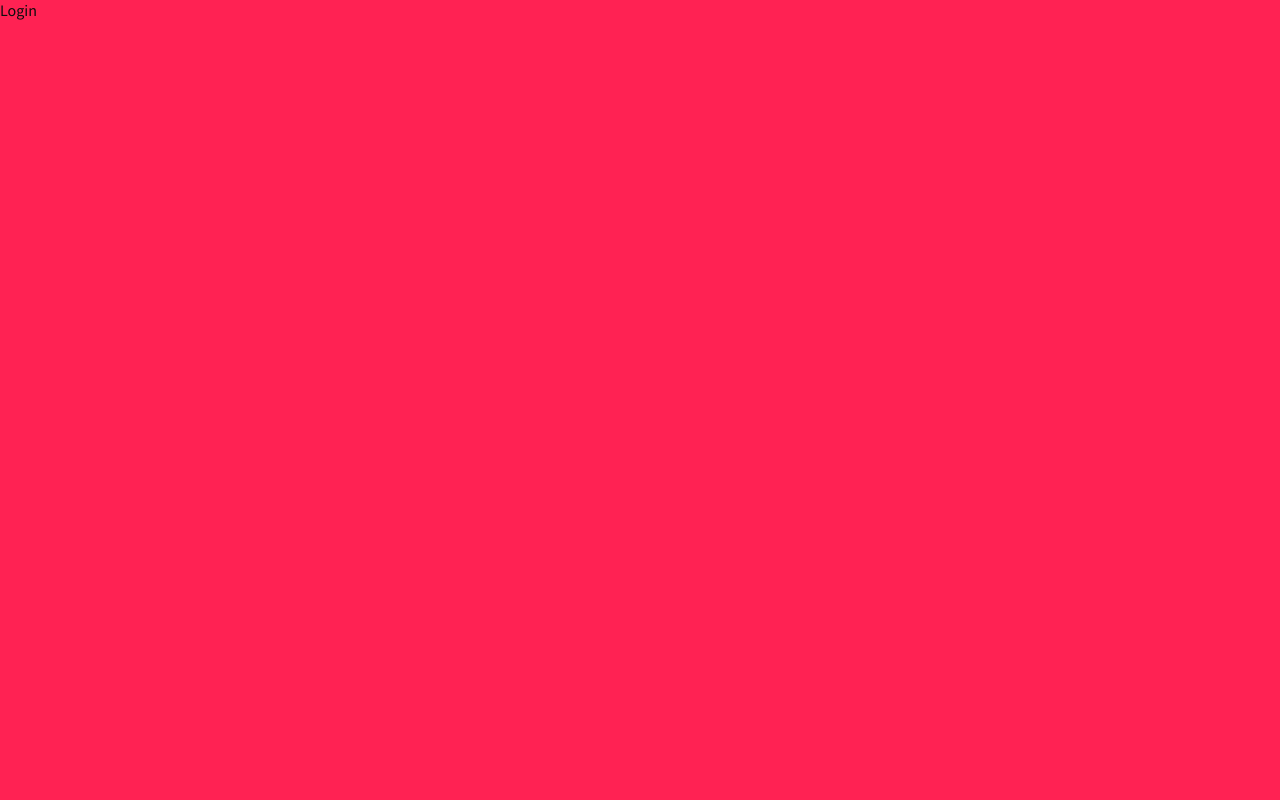
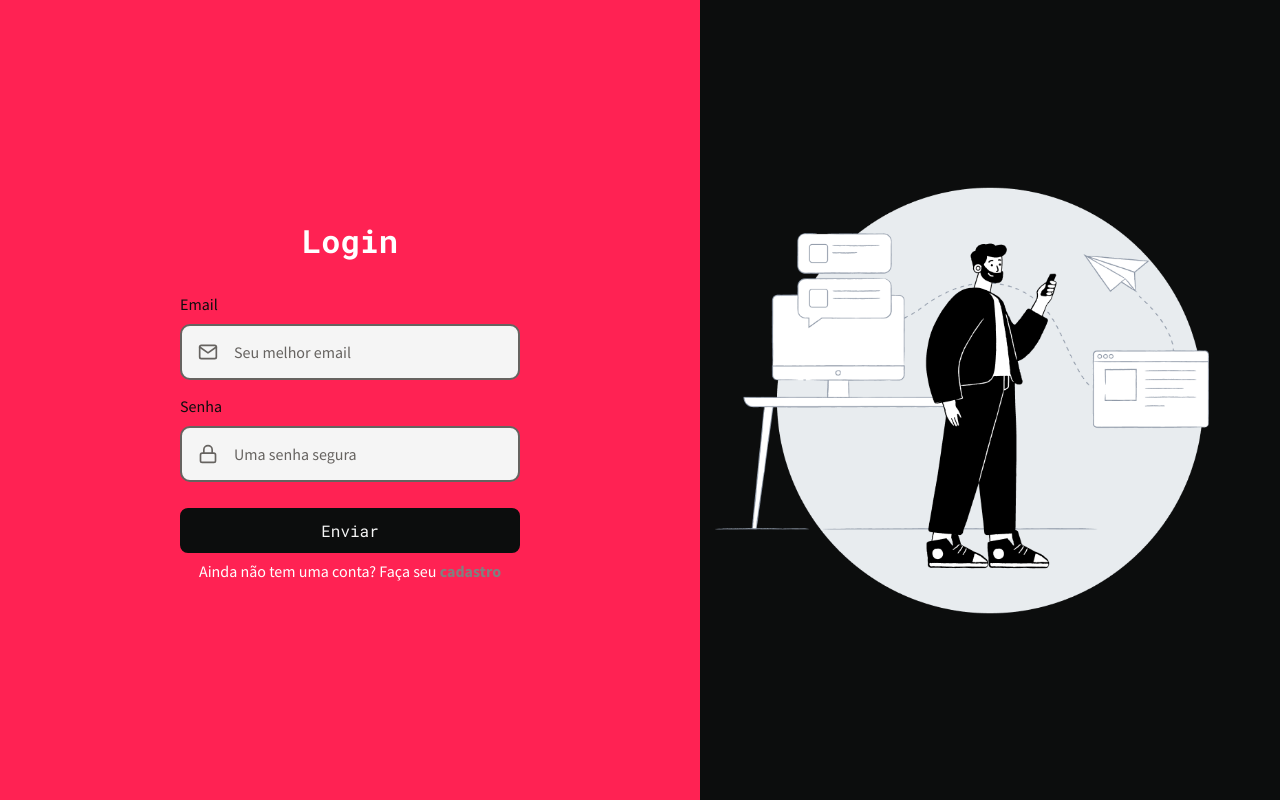
Before and after one commit to yasminalves16/Do.It, a React (Create React App) app: page /login in a window 1280 px wide. Built offline with nearby package versions, Linux system fonts and the light colour scheme.

Commit message:
Feature- user authenticated

```diff
--- /dev/null
+++ b/src/Pages/Dashboard/index.jsx
@@ -0,0 +1,18 @@
+import { Container } from "./styles";
+
+import { Redirect } from "react-router-dom"
+
+const Dashboard = ({ authenticated }) => {
+
+    if(!authenticated){
+        return <Redirect to="/login" />
+    }
+
+    return(
+        <Container>
+            <p>dashboard</p>
+        </Container>
+    )
+}
+
+export default Dashboard
--- /dev/null
+++ b/src/Pages/Dashboard/styles.js
@@ -0,0 +1,6 @@
+import styled from "styled-components"
+
+export const Container = styled.div`
+    background-color: #fff;
+
+`
--- a/src/Pages/Home/index.jsx
+++ b/src/Pages/Home/index.jsx
@@ -1,15 +1,19 @@
-import { useHistory } from "react-router-dom"
+import { useHistory, Redirect } from "react-router-dom"
 
 import { Container, Content } from "./styles";
 
 import Button from "../../Components/Button"
 
-const Home = () => {
+const Home = ({ authenticated }) => {
 
     const history = useHistory()
 
     const handleNavigation = (path) => {
         return history.push(path)
+    }
+
+    if(authenticated){
+        return <Redirect to="/dashboard" />
     }
 
     return (
--- a/src/Pages/Login/index.jsx
+++ b/src/Pages/Login/index.jsx
@@ -1,13 +1,95 @@
-import { Container } from "./styles";
+import { Link, useHistory, Redirect } from "react-router-dom";
 
-const Login = () => {
+import * as yup from "yup";
+import { useForm } from "react-hook-form";
+import { yupResolver } from "@hookform/resolvers/yup";
+
+import { AnimationContainer, Background, Container, Content } from "./styles";
+import { FiMail, FiLock } from "react-icons/fi";
+import { toast } from "react-toastify";
+
+import api from "../../services/api";
+
+import Button from "../../Components/Button";
+import Input from "../../Components/Input";
 
 
-    return(
-        <>
-        Login
-        </>
-    )
-}
+const Login = ({ authenticated, setAuthenticated }) => {
+    const history = useHistory();
 
-export default Login
+    const schema = yup.object().shape({
+        email: yup.string().required("Campo Obrigatório").email("Email inválido"),
+        password: yup
+            .string()
+            .required("Campo Obrigatório")
+            .min(8, "Minimo 8 caracteres!")
+            .matches(/^(?=.*[0-9])(?=.{8,})/, "Senha pode conter apenas numeros"),
+    });
+
+    const {
+        register,
+        handleSubmit,
+        formState: { errors },
+    } = useForm({
+        resolver: yupResolver(schema),
+    });
+
+    const onSubmit = (data) => {
+        api.post("/user/login", data).then((response) => {
+
+            const { token } = response.data;
+
+            localStorage.setItem("@Doit:token", JSON.stringify(token));
+
+            setAuthenticated(true)
+
+            return history.push("/dashboard");
+        })
+            .catch((err) => {
+                toast.error("Email ou Senha inválidos")
+            })
+    };
+
+    if(authenticated){
+        return <Redirect to="/dashboard" />
+    }
+
+    return (
+        <Container>
+            <Content>
+                <AnimationContainer>
+                    <form onSubmit={handleSubmit(onSubmit)}>
+                        <h1>Login</h1>
+                        <Input
+                            icon={FiMail}
+                            type="email"
+                            label="Email"
+                            placeholder="Seu melhor email"
+                            register={register}
+                            name="email"
+                            error={errors.email?.message}
+                        ></Input>
+                        <Input
+                            icon={FiLock}
+                            type="password"
+                            label="Senha"
+                            placeholder="Uma senha segura"
+                            register={register}
+                            name="password"
+                            error={errors.password?.message}
+                        ></Input>
+
+                        <Button type="submit">Enviar</Button>
+                        <p>
+                            Ainda não tem uma conta? Faça seu{" "}
+                            <Link to="/signup">cadastro</Link>
+                        </p>
+                    </form>
+                </AnimationContainer>
+            </Content>
+            <Background />
+        </Container>
+    );
+};
+
+export default Login;
--- a/src/Pages/Login/styles.js
+++ b/src/Pages/Login/styles.js
@@ -0,0 +1,74 @@
+import styled, { keyframes } from 'styled-components'
+import Man from "../../Assets/man.png"
+
+export const Container = styled.div`
+    height: 100vh;
+    display: flex;
+    align-items: stretch;
+`
+
+export const Background = styled.div`
+    @media (min-width: 1100px){
+        flex: 1;
+        background: url(${Man})  no-repeat center, var(--black);
+        background-size: contain;
+    }
+
+`
+
+export const Content = styled.div`
+    display: flex;
+    flex-direction: column;
+    align-items: center;
+    justify-content: center;
+    width: 100%;
+    max-width: 700px;
+`
+
+const appearFromLeft = keyframes `
+
+    from{
+        opacity: 0;
+        transform: translateX(-50px)
+    }
+
+    to {
+        opacity: 1;
+        transform: translateX(0px)
+    }
+
+`
+
+export const AnimationContainer = styled.div`
+    display: flex;
+    flex-direction: column;
+    align-items: center;
+    justify-content: center;
+    animation: ${appearFromLeft} 1s;
+
+    form{
+        margin: 88px 0;
+        width: 340px;
+        text-align: center;
+
+
+    h1{
+        margin-bottom: 32px;
+        color: white;
+    }
+
+    >div{
+        margin-top: 16px;
+    }
+
+    p{
+        margin-top: 8px;
+        color: white;
+
+        a{
+            font-weight: bold;
+            color: grey;
+        }
+    }
+}
+`
--- a/src/Pages/Signup/index.jsx
+++ b/src/Pages/Signup/index.jsx
@@ -1,4 +1,4 @@
-import { Link, useHistory } from "react-router-dom"
+import { Link, useHistory, Redirect} from "react-router-dom"
 
 import * as yup from 'yup';
 import { useForm } from "react-hook-form";
@@ -16,7 +16,7 @@ import Input from "../../Components/Input"
 
 
 
-const Signup = () => {
+const Signup = ({ authenticated}) => {
 
     const history = useHistory()
 
@@ -47,6 +47,10 @@ const Signup = () => {
         .catch(() => toast.error('Verifique se os campos foram inseridos corretamente ou tente outro email'))
     }
 
+    if(authenticated){
+        return <Redirect to="/dashboard" />
+    }
+
     return(
         <Container>
             <Background/>
--- a/src/Routes/index.jsx
+++ b/src/Routes/index.jsx
@@ -1,24 +1,39 @@
-import { Route, Switch } from "react-router-dom"
+import { Route, Switch } from "react-router-dom";
 
-import Home from "../Pages/Home"
-import Signup from "../Pages/Signup"
-import Login from "../Pages/Login"
+import { useEffect, useState } from "react";
+
+import Home from "../Pages/Home";
+import Signup from "../Pages/Signup";
+import Login from "../Pages/Login";
+import Dashboard from "../Pages/Dashboard";
 
 const Routes = () => {
+  const [authenticated, setAuthenticated] = useState();
 
-    return(
+  useEffect(() => {
+    const token = JSON.parse(localStorage.getItem("@Doit:token"));
+
+    if (token) {
+      return setAuthenticated(true);
+    }
+  }, [authenticated]);
+
+  return (
     <Switch>
       <Route exact path="/">
-                <Home/>
+        <Home authenticated ={authenticated}/>
       </Route>
       <Route exact path="/signup">
-                <Signup/>
+        <Signup authenticated ={authenticated} />
       </Route>
       <Route exact path="/login">
-                <Login/>
+        <Login authenticated ={authenticated} setAuthenticated = {setAuthenticated} />
+      </Route>
+      <Route exact path="/dashboard">
+        <Dashboard authenticated ={authenticated}/>
       </Route>
     </Switch>
-    )
-}
+  );
+};
 
-export default Routes
+export default Routes;
```
Lines whose indentation alone changed are shown as unchanged.
